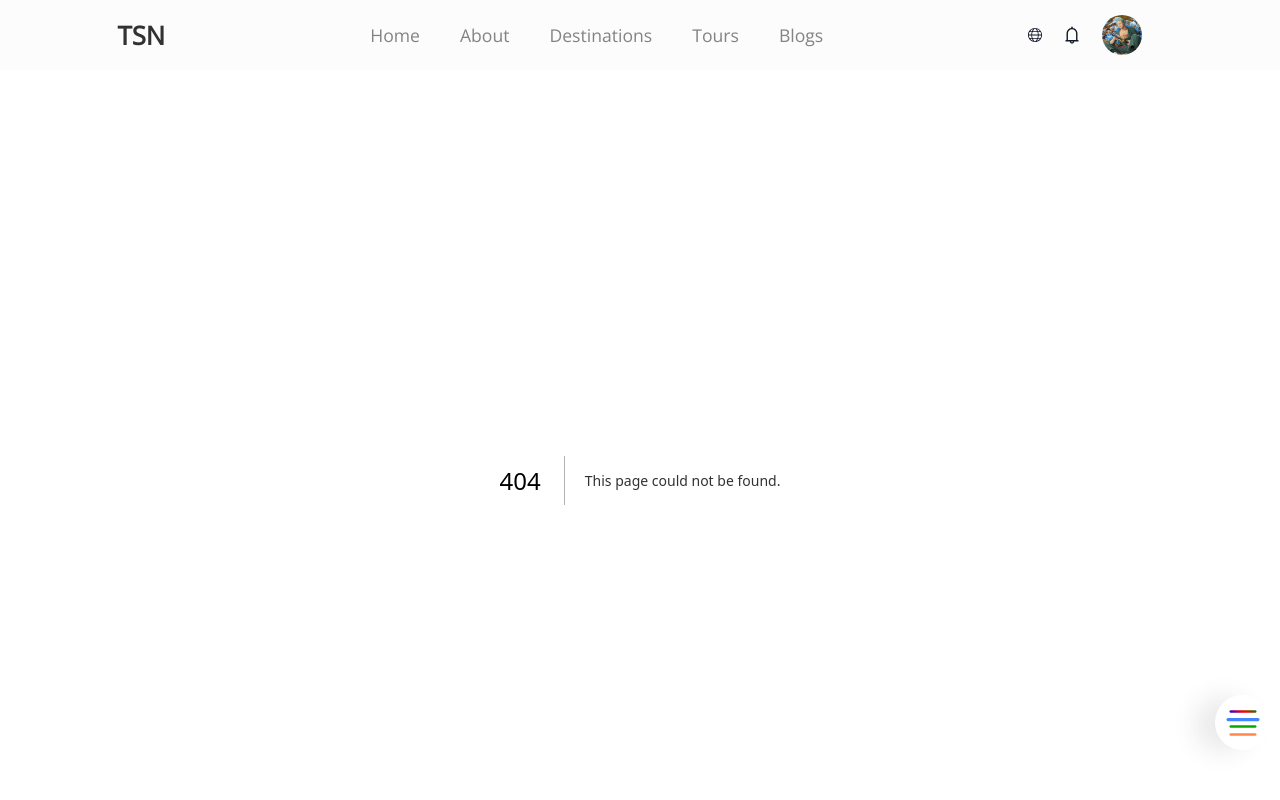
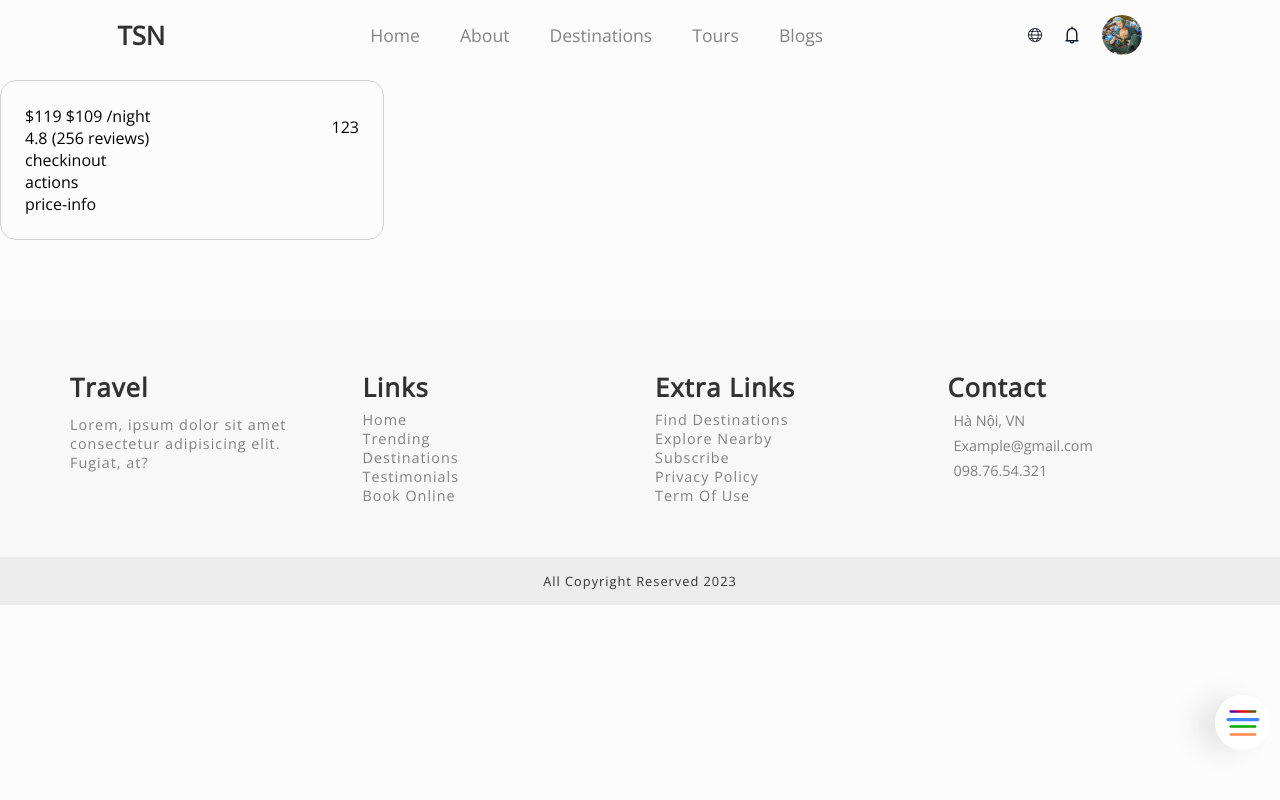
Before and after one commit to dathymax/NextJS-travel, a Next.js app: page /stays-product in a window 1280 px wide. Before the commit this address had no page. Shown: the top 800 px of the page. Built offline with nearby package versions, Linux system fonts and the light colour scheme; some icons are missing.

Commit message:
add some components

```diff
--- /dev/null
+++ b/app/stays-product/page.tsx
@@ -0,0 +1,12 @@
+import ProductCard from '@/components/features/product/cart';
+import React from 'react';
+
+function StayProductPage() {
+    return (
+        <div>
+            <ProductCard />
+        </div>
+    );
+}
+
+export default StayProductPage;
--- /dev/null
+++ b/components/features/product/cart/index.tsx
@@ -0,0 +1,43 @@
+import React from 'react';
+
+function ProductCard() {
+    return (
+        <div
+            style={{
+                border: "1px solid lightgray"
+            }}
+            className='product__cart rounded-2xl w-[30%] p-6'
+        >
+            <div className="heading flex items-center justify-between">
+                <div>
+                    <div className="price">
+                        $119
+                        $109
+                        /night
+                    </div>
+                    <div className="vote">
+                        4.8
+                        (256 reviews)
+                    </div>
+                </div>
+                <div className="user">
+                    123
+                </div>
+            </div>
+
+            <div className="checkinout">
+                checkinout
+            </div>
+
+            <div className="actions">
+                actions
+            </div>
+
+            <div className="price-info">
+                price-info
+            </div>
+        </div>
+    );
+}
+
+export default ProductCard;
--- /dev/null
+++ b/components/features/product/pay/index.tsx
@@ -0,0 +1,11 @@
+import React from 'react';
+
+function ProductPay() {
+    return (
+        <div>
+            ProductPay
+        </div>
+    );
+}
+
+export default ProductPay;
```
